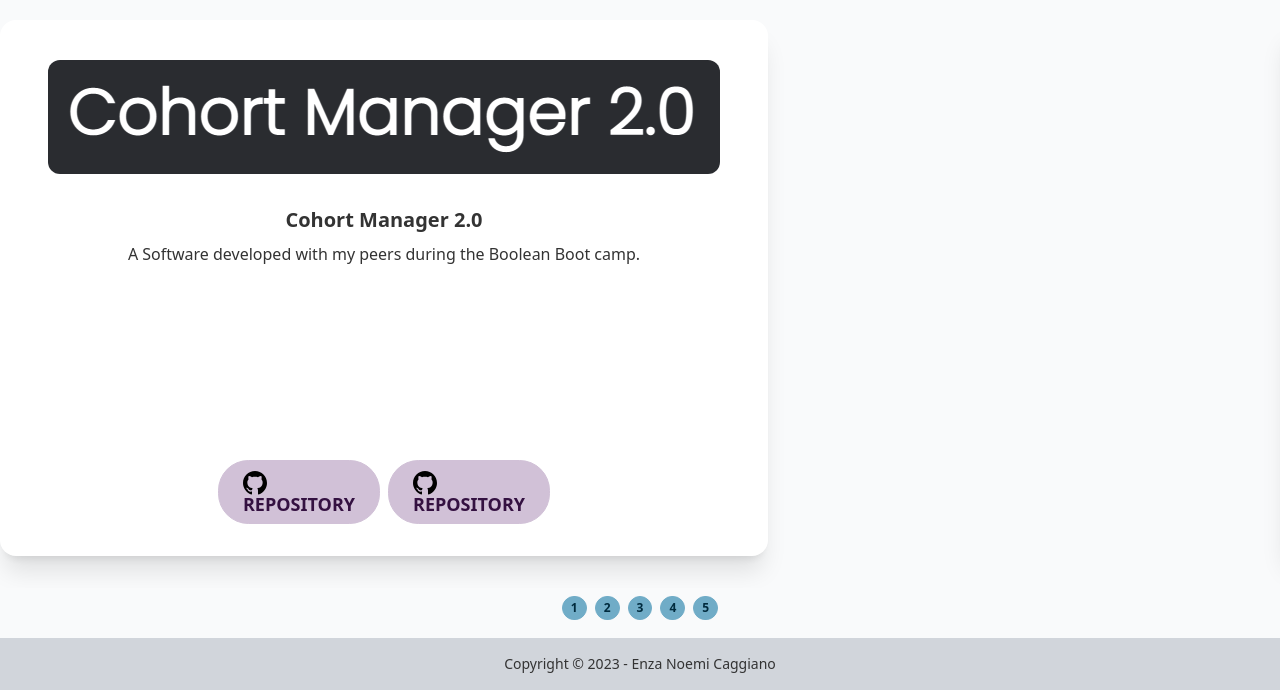
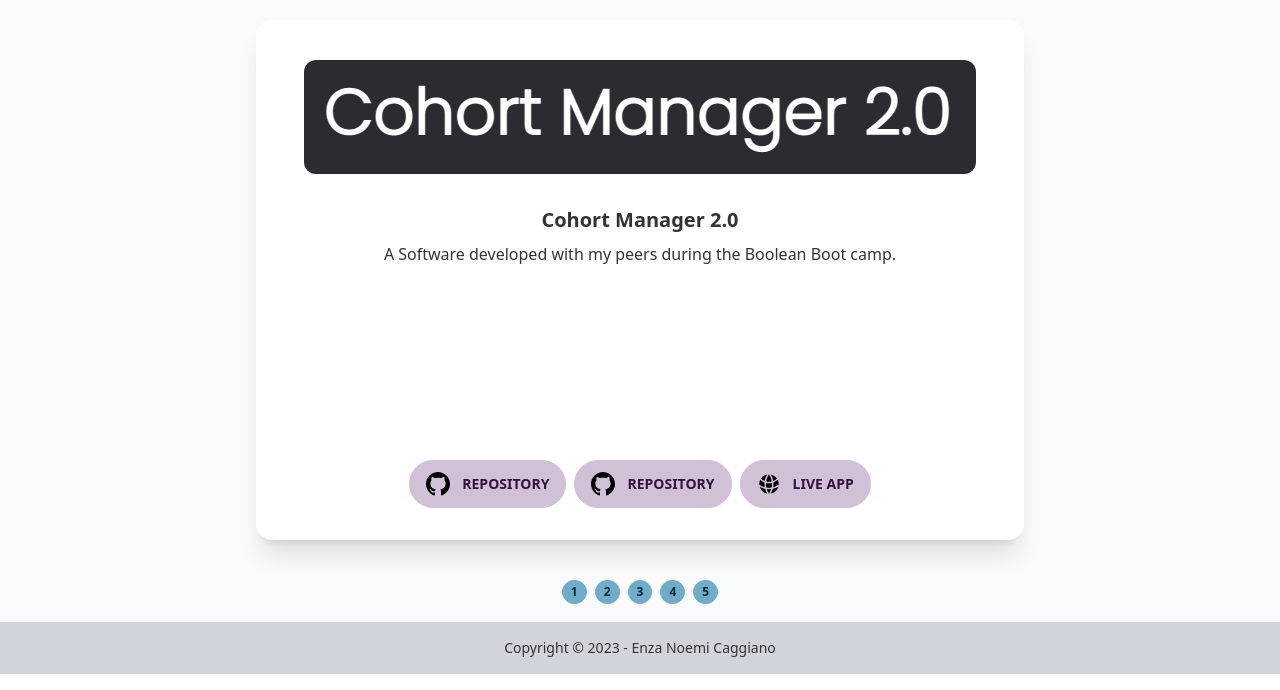
Before and after one commit to Noemi890/tbc, a React (Create React App) app: page / in a window 1280 px wide. Shown: the part 844-1534 px from the top of the page. Built offline with nearby package versions, Linux system fonts and the light colour scheme.

Commit message:
feat: hero layout

```diff
--- a/src/components/Hero.jsx
+++ b/src/components/Hero.jsx
@@ -1,7 +1,7 @@
 const Hero = () => {
   return (
     <div id="intro" className="hero min-h-screen bg-base-200">
-      <div className="hero-content flex-col lg:flex-row-reverse p-0">
+      <div className="hero-content flex-col lg:flex-row-reverse p-0 mb-10">
         <img
           alt="Noemi"
           src="https://scontent-lcy1-1.xx.fbcdn.net/v/t1.6435-9/60873400_2451031878242219_48501407816351744_n.jpg?_nc_cat=111&ccb=1-7&_nc_sid=174925&_nc_ohc=N_h3kzdh74sAX9_9spi&_nc_ht=scontent-lcy1-1.xx&oh=00_AfAflIPbXSoYQiqYZHdJ9AldbSx3tlJjEy6l9KVnGr-BFA&oe=646F3001"
--- a/src/components/Projects.jsx
+++ b/src/components/Projects.jsx
@@ -2,22 +2,29 @@ import { projects } from "../utils/utils";
 
 const Projects = () => {
   return (
-    <div id="projects" className="mb-2.5 flex flex-col justify-center">
+    <div id="projects" className="mb-2.5">
       <div className="carousel">
         {projects.map((proj, i) => {
           return (
-            <div id={`item${i + 1}`} className="carousel-item w-full mb-8">
+            <div
+              id={`item${i + 1}`}
+              className="carousel-item justify-center w-full mb-8"
+            >
               <div className="card w-3/5 bg-base-100 shadow-xl">
                 <figure className="px-10 pt-10">
                   <img src={proj.img} alt={proj.name} className="rounded-xl" />
                 </figure>
-                <div className="card-body items-center text-center">
+                <div className="card-body justify-center items-center text-center">
                   <h2 className="card-title">{proj.name}</h2>
                   <p>{proj.intro}</p>
-                  <div className="card-actions flex justify-center">
+                  <div className="card-actions">
                     {typeof proj.repo !== "object" ? (
-                      <button className="btn btn-primary sm:btn-sm md:btn-md lg:btn-lg">
-                        <a href={proj.repo} target="_blank" rel="noreferrer">
+                      <a
+                        href={proj.repo}
+                        target="_blank"
+                        rel="noreferrer"
+                        className="btn btn-primary btn-sm md:btn-md gap-1 md:gap-3"
+                      >
                         <svg
                           xmlns="http://www.w3.org/2000/svg"
                           width="24"
@@ -26,14 +33,21 @@ const Projects = () => {
                         >
                           <path d="M12 0c-6.626 0-12 5.373-12 12 0 5.302 3.438 9.8 8.207 11.387.599.111.793-.261.793-.577v-2.234c-3.338.726-4.033-1.416-4.033-1.416-.546-1.387-1.333-1.756-1.333-1.756-1.089-.745.083-.729.083-.729 1.205.084 1.839 1.237 1.839 1.237 1.07 1.834 2.807 1.304 3.492.997.107-.775.418-1.305.762-1.604-2.665-.305-5.467-1.334-5.467-5.931 0-1.311.469-2.381 1.236-3.221-.124-.303-.535-1.524.117-3.176 0 0 1.008-.322 3.301 1.23.957-.266 1.983-.399 3.003-.404 1.02.005 2.047.138 3.006.404 2.291-1.552 3.297-1.23 3.297-1.23.653 1.653.242 2.874.118 3.176.77.84 1.235 1.911 1.235 3.221 0 4.609-2.807 5.624-5.479 5.921.43.372.823 1.102.823 2.222v3.293c0 .319.192.694.801.576 4.765-1.589 8.199-6.086 8.199-11.386 0-6.627-5.373-12-12-12z" />
                         </svg>
-                          Repository
+                        <span className="text-xs md:text-sm">Repository</span>
                       </a>
-                      </button>
                     ) : (
-                      proj.repo.map((r) => {
+                      proj.repo.map((r, i) => {
                         return (
-                          <button className="btn btn-primary sm:btn-sm md:btn-md lg:btn-lg">
-                            <a href={r} target="_blank" rel="noreferrer">
+                          <div
+                            className="tooltip"
+                            data-tip={i === 0 ? "Client Side" : "Server Side"}
+                          >
+                            <a
+                              href={r}
+                              target="_blank"
+                              rel="noreferrer"
+                              className="btn btn-primary md:btn-md btn-sm gap-1 md:gap-3"
+                            >
                               <svg
                                 xmlns="http://www.w3.org/2000/svg"
                                 width="24"
@@ -42,11 +56,34 @@ const Projects = () => {
                               >
                                 <path d="M12 0c-6.626 0-12 5.373-12 12 0 5.302 3.438 9.8 8.207 11.387.599.111.793-.261.793-.577v-2.234c-3.338.726-4.033-1.416-4.033-1.416-.546-1.387-1.333-1.756-1.333-1.756-1.089-.745.083-.729.083-.729 1.205.084 1.839 1.237 1.839 1.237 1.07 1.834 2.807 1.304 3.492.997.107-.775.418-1.305.762-1.604-2.665-.305-5.467-1.334-5.467-5.931 0-1.311.469-2.381 1.236-3.221-.124-.303-.535-1.524.117-3.176 0 0 1.008-.322 3.301 1.23.957-.266 1.983-.399 3.003-.404 1.02.005 2.047.138 3.006.404 2.291-1.552 3.297-1.23 3.297-1.23.653 1.653.242 2.874.118 3.176.77.84 1.235 1.911 1.235 3.221 0 4.609-2.807 5.624-5.479 5.921.43.372.823 1.102.823 2.222v3.293c0 .319.192.694.801.576 4.765-1.589 8.199-6.086 8.199-11.386 0-6.627-5.373-12-12-12z" />
                               </svg>
+                              <span className="text-xs md:text-sm">
                                 Repository
+                              </span>
                             </a>
-                          </button>
+                          </div>
                         );
                       })
+                    )}
+                    {proj.liveApp && (
+                      <div className="tooltip" data-tip="Live Application">
+                        <a
+                          href={proj.liveApp}
+                          target="_blank"
+                          rel="noreferrer"
+                          className="btn btn-primary md:btn-md btn-sm gap-1 md:gap-3"
+                        >
+                          <svg
+                            xmlns="http://www.w3.org/2000/svg"
+                            viewBox="0 0 24 24"
+                            fill="currentColor"
+                            class="w-6 h-6 fill-black"
+                          >
+                            <path d="M21.721 12.752a9.711 9.711 0 00-.945-5.003 12.754 12.754 0 01-4.339 2.708 18.991 18.991 0 01-.214 4.772 17.165 17.165 0 005.498-2.477zM14.634 15.55a17.324 17.324 0 00.332-4.647c-.952.227-1.945.347-2.966.347-1.021 0-2.014-.12-2.966-.347a17.515 17.515 0 00.332 4.647 17.385 17.385 0 005.268 0zM9.772 17.119a18.963 18.963 0 004.456 0A17.182 17.182 0 0112 21.724a17.18 17.18 0 01-2.228-4.605zM7.777 15.23a18.87 18.87 0 01-.214-4.774 12.753 12.753 0 01-4.34-2.708 9.711 9.711 0 00-.944 5.004 17.165 17.165 0 005.498 2.477zM21.356 14.752a9.765 9.765 0 01-7.478 6.817 18.64 18.64 0 001.988-4.718 18.627 18.627 0 005.49-2.098zM2.644 14.752c1.682.971 3.53 1.688 5.49 2.099a18.64 18.64 0 001.988 4.718 9.765 9.765 0 01-7.478-6.816zM13.878 2.43a9.755 9.755 0 016.116 3.986 11.267 11.267 0 01-3.746 2.504 18.63 18.63 0 00-2.37-6.49zM12 2.276a17.152 17.152 0 012.805 7.121c-.897.23-1.837.353-2.805.353-.968 0-1.908-.122-2.805-.353A17.151 17.151 0 0112 2.276zM10.122 2.43a18.629 18.629 0 00-2.37 6.49 11.266 11.266 0 01-3.746-2.504 9.754 9.754 0 016.116-3.985z" />
+                          </svg>
+
+                          <span className="text-xs md:text-sm">Live App</span>
+                        </a>
+                      </div>
                     )}
                   </div>
                 </div>
@@ -55,7 +92,7 @@ const Projects = () => {
           );
         })}
       </div>
-      <div className="flex justify-center w-full py-2 gap-2">
+      <div className="flex justify-center py-2 gap-2">
         {projects.map((p, i) => {
           return (
             <a href={`#item${i + 1}`} className="btn btn-xs">
```
Lines whose indentation alone changed are shown as unchanged.
